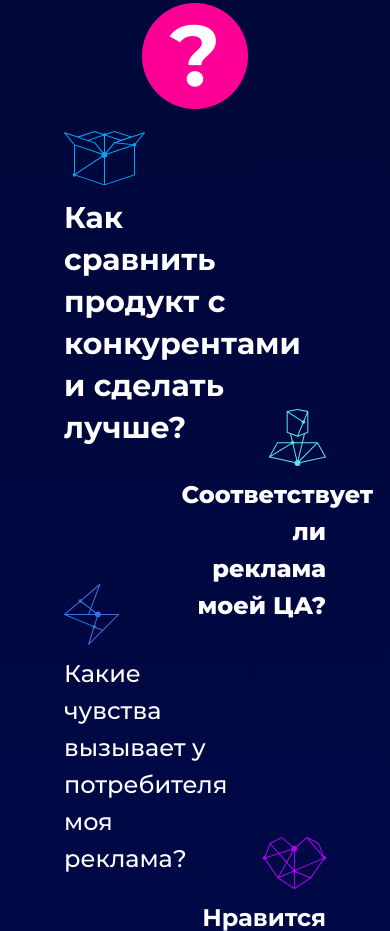
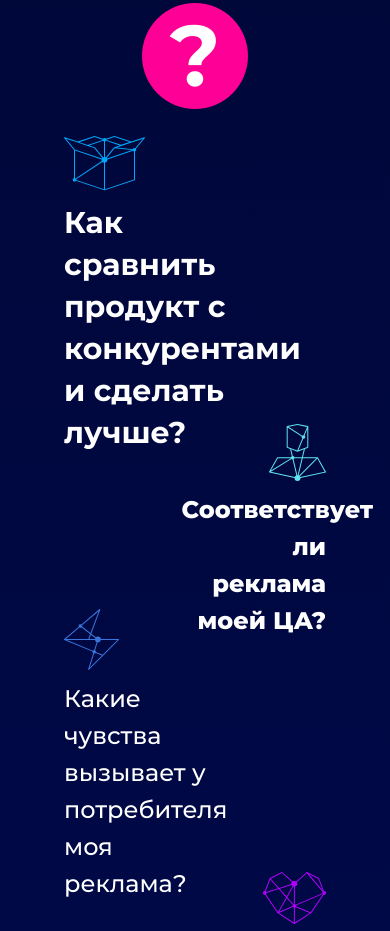
Before and after one commit to korsikov009/neurolitix, a website: page src/index.html in a window 390 px wide. Shown: the part 1319-2250 px from the top of the page. Drawn offline with Linux system fonts and the light colour scheme.

Commit message:
Сделан адаптив 641-768px для разделов header, preview, about

```diff
--- a/src/scss/_about.scss
+++ b/src/scss/_about.scss
@@ -44,6 +44,9 @@
         z-index: 100;
         text-align: center;
         margin: 5px 0 50px;
+        @include media(768px) {
+            margin: 0;
+        }
     }
 
     &__list {
@@ -65,8 +68,8 @@
         }
         @include media(998px) {
             @include col_grid(12, 10px);
-            margin-top: 30px;
-            margin-bottom: 30px;
+            margin-top: 20px;
+            margin-bottom: 20px;
         }
 
 
--- a/src/scss/_preview.scss
+++ b/src/scss/_preview.scss
@@ -217,6 +217,10 @@
 			margin: -20px;
 		}
 
+		@include media(768px) {
+			margin: -15px;
+		}
+
 		p {
 		 	margin: 0;
 		}
@@ -233,6 +237,9 @@
 				line-height: 4.2rem;
 				transform: none;
 				font-weight: bold;
+			}
+			@include media(768px) {
+				@include col_grid(10, 10px);
 			}
 
 		}
@@ -286,6 +293,9 @@
 				transform: none;
 				font-weight: bold;
 			}
+			@include media(768px) {
+				@include col_grid(8, 10px);;
+			}
 		}
 
 		&:nth-of-type(5) {
@@ -303,6 +313,9 @@
 				@include col_grid(7, 10px);
 				transform: none;
 				font-weight: 500;
+			}
+			@include media(768px) {
+				@include col_grid(8, 10px);;
 			}
 		}
 	}
```
Also changed, not shown: src/css/styles.css.
